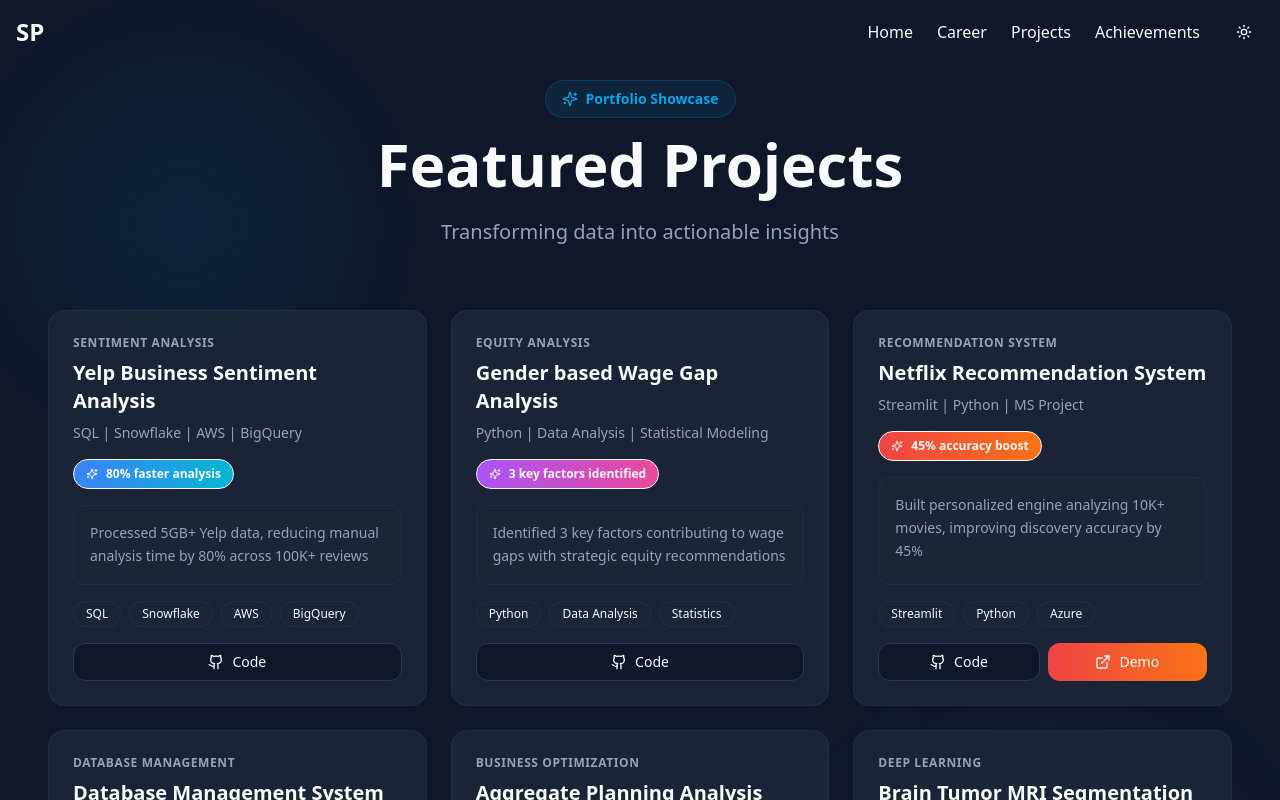
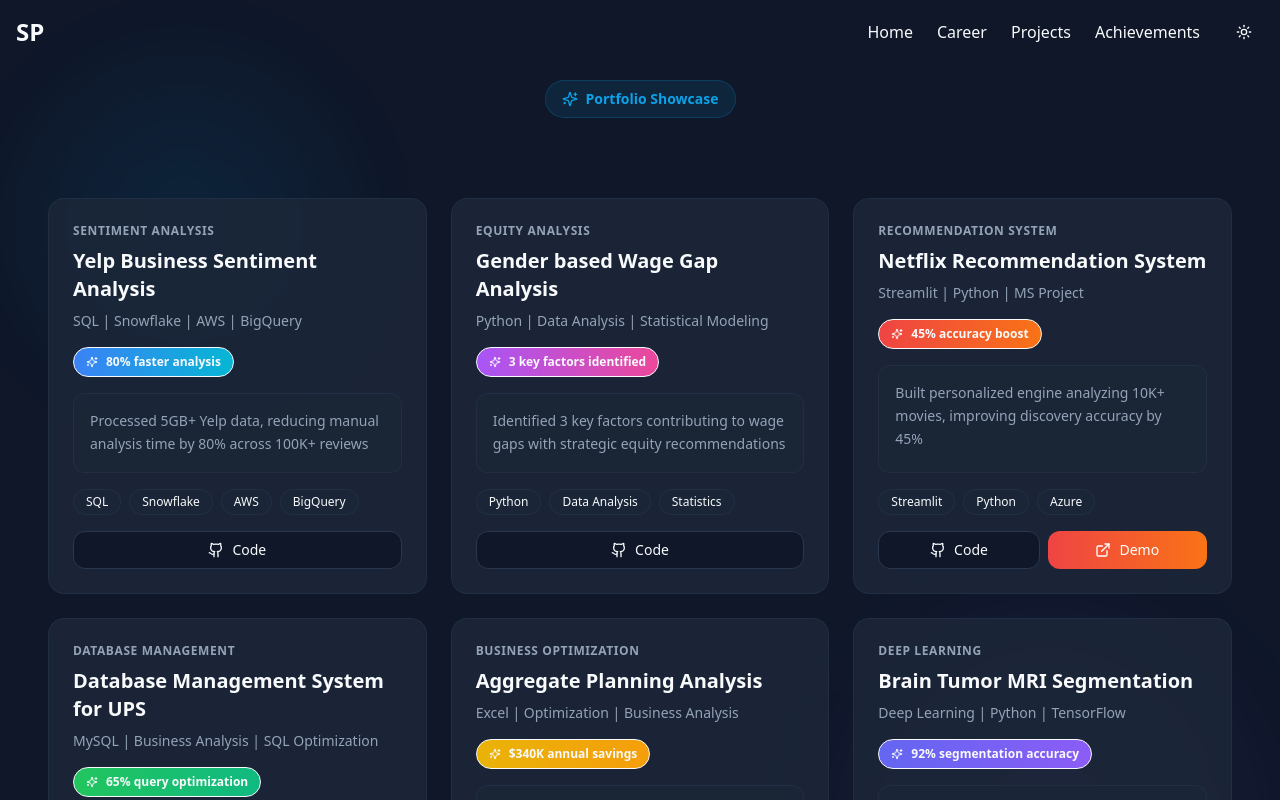
Before and after one commit to saumyaprasad07/Lovable-Portfolio-Website, a React (Vite) app: page /projects in a window 1280 px wide. Shown: the top 800 px of the page. Built offline with nearby package versions, Linux system fonts and the light colour scheme; the HTML template or start-up script is replaced by a standard one.

Commit message:
removed headline

```diff
--- a/src/components/Projects.tsx
+++ b/src/components/Projects.tsx
@@ -81,12 +81,6 @@ const CompactProjects = () => {
             <Sparkles className="w-4 h-4 text-primary" />
             <span className="text-sm font-semibold text-primary">Portfolio Showcase</span>
           </div>
-          <h2 className="text-5xl md:text-6xl font-bold mb-6">
-            Featured Projects
-          </h2>
-          <p className="text-xl text-muted-foreground max-w-2xl mx-auto">
-            Transforming data into actionable insights
-          </p>
         </div>
 
         {/* Projects Grid */}
```
